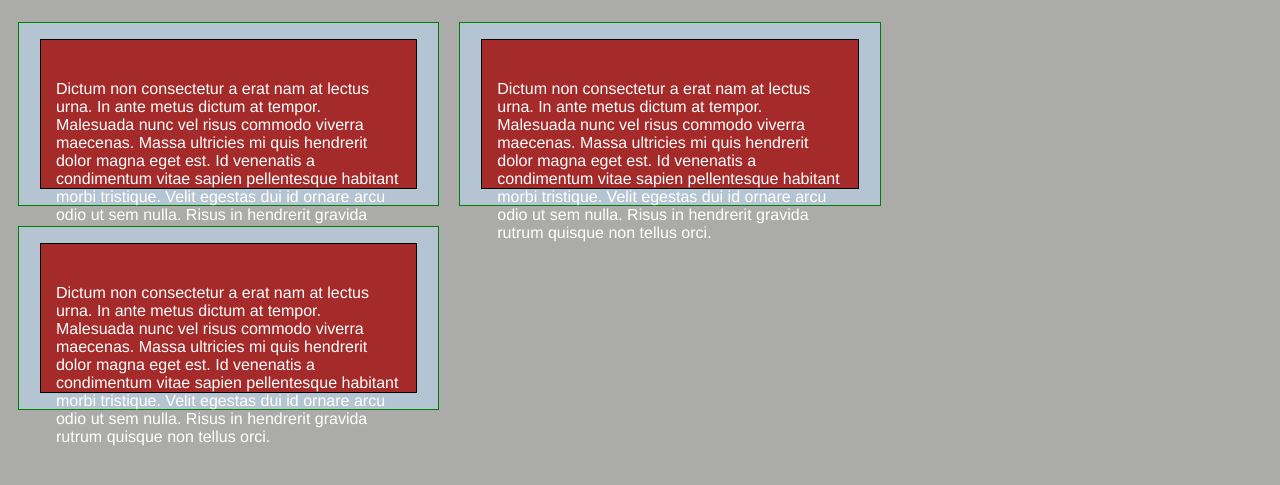
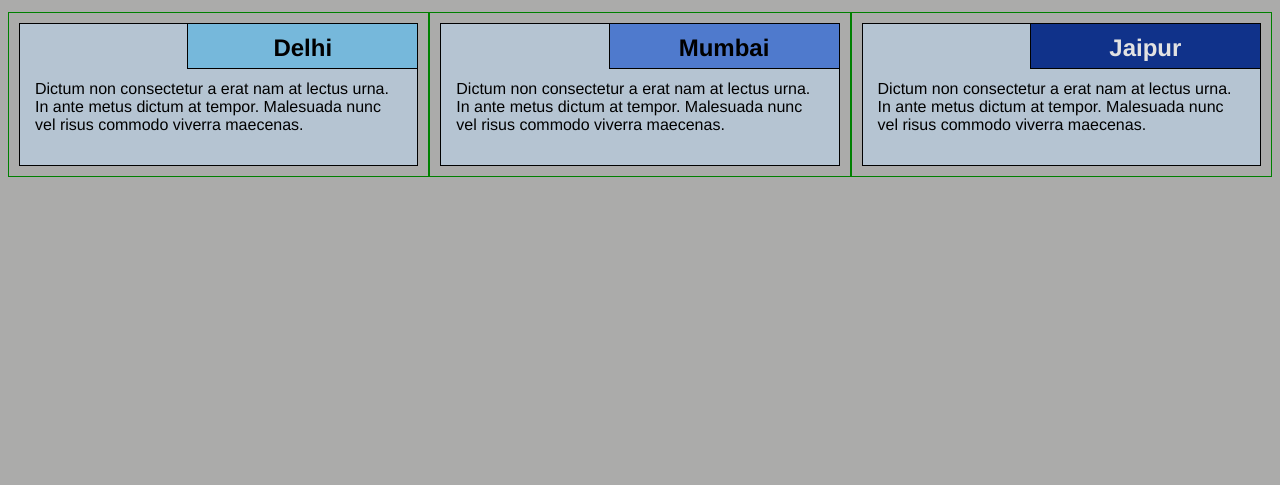
Before and after one commit to aashishjain09/Coursera_test, a plain HTML site: page week2assignment/index.html in a window 1280 px wide. Shown: the part 61-546 px from the top of the page. Drawn offline with Linux system fonts and the light colour scheme.

Commit message:
Bug fixes

```diff
--- a/week2assignment/css/styles.css
+++ b/week2assignment/css/styles.css
@@ -52,22 +52,6 @@ section>p {
     width: 100%;
 }
 
-p{
-	border: 1px solid black;
-	background-color: #A52A2A;
-	width: 90%;
-	height: 150px;
-	margin-right: auto;
-	margin-left: auto;
-	font-family: Helvetica;
-	color: white;
-}
-.row > title {
-	font-size: 32px;
-	font-family: "Lucida Console";
-	float: right;
-	border: 1px solid #BDC3C7;
-}
 /*********Simple Responsive Framework*********/
 .row{
 	margin-bottom: 15px;
--- a/week2assignment/index.html
+++ b/week2assignment/index.html
@@ -9,19 +9,23 @@
 </head>
 <body>
 <h1>Responsive Layout</h1>
-<div class="container-fluid">
-	<div class="row">
- 		<section class="col-lg-4 col-md-6 col-sm-12">
- 			<title>Delhi</title>
- 			<p>Dictum non consectetur a erat nam at lectus urna. In ante metus dictum at tempor. Malesuada nunc vel risus commodo viverra maecenas. Massa ultricies mi quis hendrerit dolor magna eget est. Id venenatis a condimentum vitae sapien pellentesque habitant morbi tristique. Velit egestas dui id ornare arcu odio ut sem nulla. Risus in hendrerit gravida rutrum quisque non tellus orci.</p>
+<div class="row">
+	<div class="col-lg-4 col-md-6 col-sm-12">
+ 		<section class="delhi">
+ 			<h2>Delhi</h2>
+ 			<p>Dictum non consectetur a erat nam at lectus urna. In ante metus dictum at tempor. Malesuada nunc vel risus commodo viverra maecenas.</p>
  		</section>
-	 	<section class="col-lg-4 col-md-6 col-sm-12">
-	 		<title>Mumbai</title>
-	 		<p>Dictum non consectetur a erat nam at lectus urna. In ante metus dictum at tempor. Malesuada nunc vel risus commodo viverra maecenas. Massa ultricies mi quis hendrerit dolor magna eget est. Id venenatis a condimentum vitae sapien pellentesque habitant morbi tristique. Velit egestas dui id ornare arcu odio ut sem nulla. Risus in hendrerit gravida rutrum quisque non tellus orci.</p>
+ 	</div>
+ 	<div class="col-lg-4 col-md-6 col-sm-12">
+	 	<section class="mumbai">
+	 		<h2>Mumbai</h2>
+	 		<p>Dictum non consectetur a erat nam at lectus urna. In ante metus dictum at tempor. Malesuada nunc vel risus commodo viverra maecenas.</p>
 	 	</section>
-		<section class="col-lg-4 col-md-6 col-sm-12">
-			<title>Jaipur</title>
-			<p>Dictum non consectetur a erat nam at lectus urna. In ante metus dictum at tempor. Malesuada nunc vel risus commodo viverra maecenas. Massa ultricies mi quis hendrerit dolor magna eget est. Id venenatis a condimentum vitae sapien pellentesque habitant morbi tristique. Velit egestas dui id ornare arcu odio ut sem nulla. Risus in hendrerit gravida rutrum quisque non tellus orci.</p>
+	 </div>
+	<div class="col-lg-4 col-md-6 col-sm-12">
+		<section class="jaipur">
+			<h2>Jaipur</h2>
+			<p>Dictum non consectetur a erat nam at lectus urna. In ante metus dictum at tempor. Malesuada nunc vel risus commodo viverra maecenas.</p>
 		</section>
 	</div>
 </div>
```
